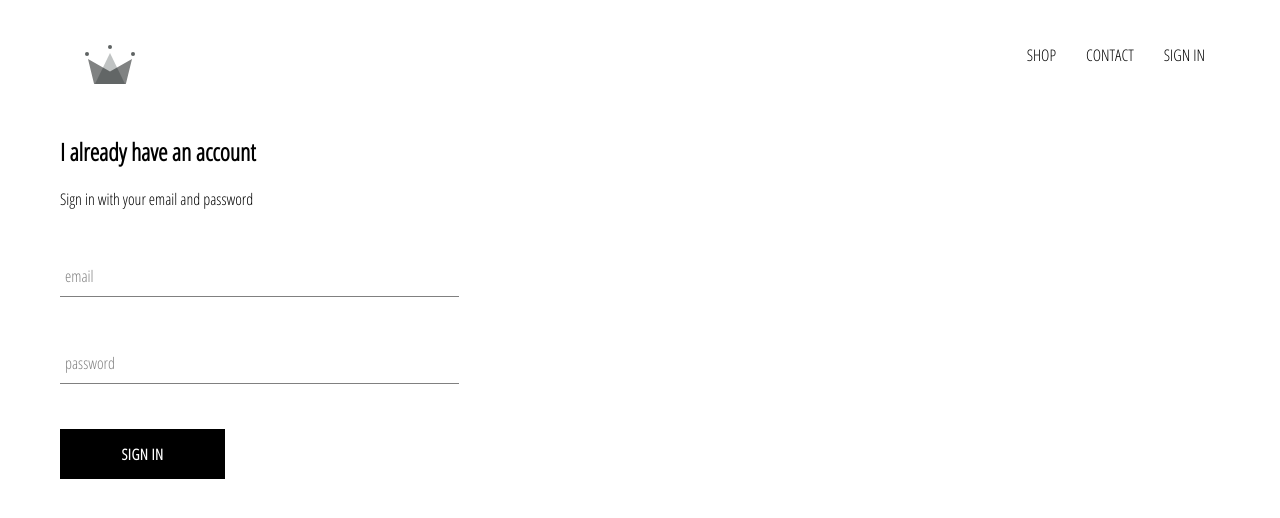
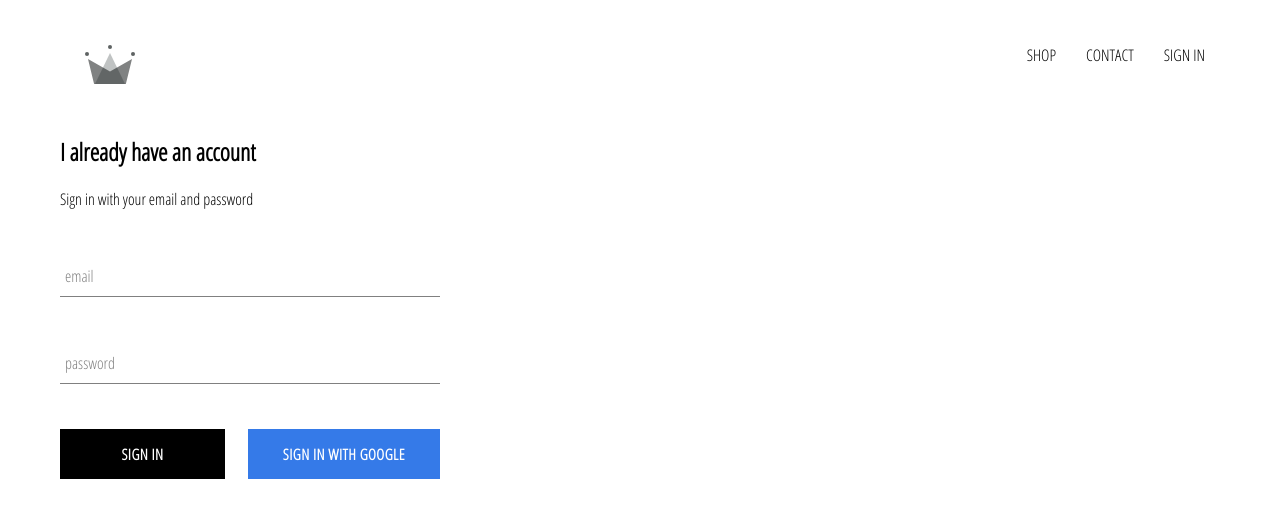
Before and after one commit to danoro96/crwn-clothing, a React (Create React App) app: page /signIn in a window 1280 px wide. Shown: the top 518 px of the page. Built offline with nearby package versions, Linux system fonts and the light colour scheme; no server answers.

Commit message:
added firebase

```diff
--- a/package.json
+++ b/package.json
@@ -6,6 +6,7 @@
     "@testing-library/jest-dom": "^4.2.4",
     "@testing-library/react": "^9.3.2",
     "@testing-library/user-event": "^7.1.2",
+    "firebase": "^7.14.2",
     "node-sass": "^4.14.0",
     "react": "^16.13.1",
     "react-dom": "^16.13.1",
--- a/src/App.css
+++ b/src/App.css
@@ -7,3 +7,7 @@
   text-decoration: none;
   color: black
 }
+
+*{
+  box-sizing: border-box;
+}
--- a/src/App.js
+++ b/src/App.js
@@ -8,10 +8,33 @@
 import Header from './components/header/header.component';
 import SignInSignUp from './pages/sign-in-sign-up/sign-in-sign-up.component';
 
-function App() {
+import { auth } from './firebase/firebase.utils'
+
+class App extends  React.Component {
+  constructor() {
+    super();
+
+    this.state = {
+      currentUser: null
+    }
+  }
+
+  unsuscribeFromAuth = null
+
+  componentDidMount() {
+    this.unsuscribeFromAuth = auth.onAuthStateChanged(user =>{
+      this.setState({ currentUser: user })
+    })
+  }
+
+  componentWillUnmount() {
+    this.unsuscribeFromAuth()
+  }
+
+  render() {
     return (
       <div>
-      <Header />
+        <Header currentUser={this.state.currentUser} />
         <Switch>
           <Route exact path='/' component={HomePage} />
           <Route path='/shop' component={ShopPage} />
@@ -20,5 +43,6 @@
       </div>
     );
   }
+}
 
 export default App;
--- a/src/components/custom-button/custom-button.component.jsx
+++ b/src/components/custom-button/custom-button.component.jsx
@@ -2,10 +2,10 @@
 
 import './custom-button.styles.scss'
 
-const CustomButton = ({ children, ...otherProps }) => (
+const CustomButton = ({ children, isGoogleSignIn, ...otherProps }) => (
 
     <button
-        className='custom-button'
+        className={`${isGoogleSignIn ? 'google-sign-in' : ''} custom-button`}
         {...otherProps}
     >
         { children }
--- a/src/components/custom-button/custom-button.styles.scss
+++ b/src/components/custom-button/custom-button.styles.scss
@@ -19,4 +19,10 @@
     color: black;
     border: 1px solid black;
   }
+
+  &.google-sign-in{
+    background-color: #357ae8;
+    border: none;
+
+  }
 }
--- a/src/components/header/header.component.jsx
+++ b/src/components/header/header.component.jsx
@@ -1,11 +1,13 @@
 import React from 'react'
 import { Link } from 'react-router-dom'
+
+import {auth} from '../../firebase/firebase.utils'
 
 import './header.styles.scss'
 
 import { ReactComponent as Logo } from '../../assets/crown.svg'
 
-const Header = () => (
+const Header = ({ currentUser }) => (
     <div className='header'>
 
         <Link className='logo-container' to="/">
@@ -20,10 +22,14 @@
             <Link className='option' to='/contact'>
                 CONTACT
             </Link>
-
-            <Link className='option' to='/signIn'>
-                SIGN IN
-            </Link>
+            {
+                currentUser ?
+                (<div className='option' onClick={() => auth.signOut()}> SIGN OUT </div>)
+                :
+                (<Link className='option' to='/signIn'>
+                    SIGN IN
+                </Link>)
+            }
         </div>
     </div>
 )
--- a/src/components/header/header.styles.scss
+++ b/src/components/header/header.styles.scss
@@ -20,6 +20,7 @@
 
     .option {
       padding: 10px 15px;
+      cursor: pointer;
     }
   }
 }
--- a/src/components/sign-in/sign-in.component.jsx
+++ b/src/components/sign-in/sign-in.component.jsx
@@ -1,6 +1,8 @@
 import React from 'react'
 import FormInput from '../form-input/form-input.component'
 import CustomButton from '../custom-button/custom-button.component'
+
+import { signInWithGoogle } from '../../firebase/firebase.utils.js'
 
 import './sign-in.styles.scss'
 
@@ -50,8 +52,10 @@
                         required
                     />
 
-                    <CustomButton type='submit'> Sign In </CustomButton>
-
+                    <div className='buttons'>
+                        <CustomButton type='submit'> Sign In </CustomButton>
+                        <CustomButton onClick={ signInWithGoogle } isGoogleSignIn> Sign In with Google</CustomButton>
+                    </div>
                 </form>
 
             </div>
--- a/src/components/sign-in/sign-in.styles.scss
+++ b/src/components/sign-in/sign-in.styles.scss
@@ -1,9 +1,14 @@
 .sign-in {
-    width: 30vw;
+    width: 380px;
     display: flex;
     flex-direction: column;
 
     .title {
-        margin: 10px;
+        margin: 10px 0;
+    }
+
+    .buttons{
+        display: flex;
+        justify-content: space-between;
     }
 }
--- /dev/null
+++ b/src/firebase/firebase.utils.js
@@ -0,0 +1,27 @@
+
+import firebase from 'firebase/app'
+import 'firebase/firestore'
+import 'firebase/auth'
+
+const config = {
+    apiKey: "AIzaSyBA7SuHQm55FfYnCp6YjI679zXSy7lzyc8",
+    authDomain: "crwn-db-78507.firebaseapp.com",
+    databaseURL: "https://crwn-db-78507.firebaseio.com",
+    projectId: "crwn-db-78507",
+    storageBucket: "crwn-db-78507.appspot.com",
+    messagingSenderId: "918786312802",
+    appId: "1:918786312802:web:b5bb276706d20decc9df3b",
+    measurementId: "G-7KS5KSYEGE"
+  }
+
+firebase.initializeApp(config)
+
+export const auth = firebase.auth()
+export const firestore = firebase.firestore()
+
+const provider = new firebase.auth.GoogleAuthProvider()
+provider.setCustomParameters({prompt: 'select_account'})
+
+export const signInWithGoogle = () => auth.signInWithPopup(provider)
+
+export default firebase
```
Also changed, not shown: 1 other file (tests, documents, lock files or other folders). Lines whose indentation alone changed are shown as unchanged.
